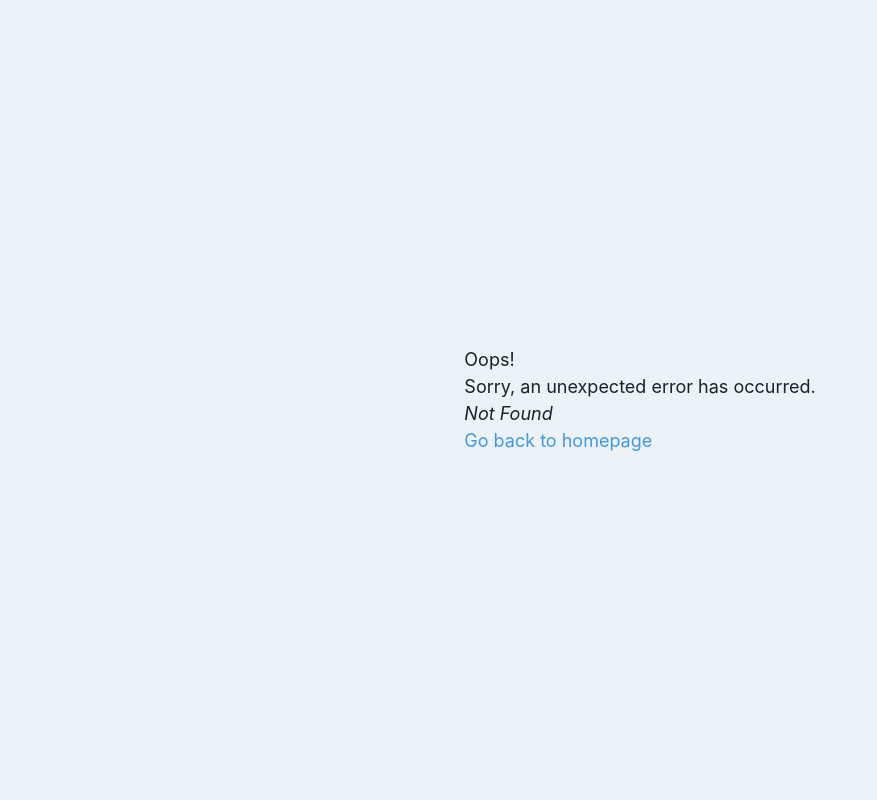
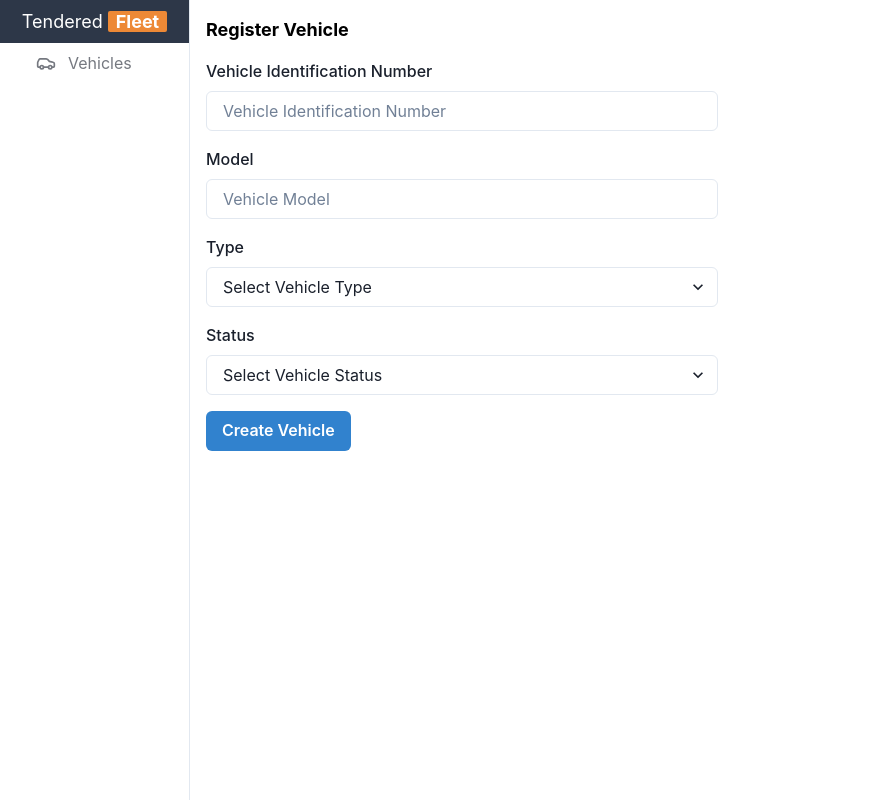
Before and after one commit to jskod/fleet-frontend, a React (Vite) app: page /vehicle/register in a window 1280 px wide. Before the commit this address had no page. Shown: the whole page, without its empty margins (0-877 px from the left). Built offline with nearby package versions, Linux system fonts and the light colour scheme.

Commit message:
add vehicle registration page

```diff
--- a/package.json
+++ b/package.json
@@ -13,13 +13,16 @@
     "@chakra-ui/react": "^2.8.2",
     "@emotion/react": "^11.13.0",
     "@emotion/styled": "^11.13.0",
+    "@hookform/resolvers": "^3.9.0",
     "@tanstack/react-query": "^5.51.21",
     "axios": "^1.7.3",
     "framer-motion": "^11.3.21",
     "lucide-react": "^0.424.0",
     "react": "^18.3.1",
     "react-dom": "^18.3.1",
-    "react-router-dom": "^6.26.0"
+    "react-hook-form": "^7.52.2",
+    "react-router-dom": "^6.26.0",
+    "zod": "^3.23.8"
   },
   "devDependencies": {
     "@types/react": "^18.3.3",
--- /dev/null
+++ b/src/hooks/mutations/useRegisterVehicle.ts
@@ -0,0 +1,22 @@
+import { useMutation, UseMutationOptions } from "@tanstack/react-query";
+import { Vehicle } from "../../types";
+import { AxiosError, AxiosResponse } from "axios";
+import axiosInstance from "../../clients/axios.ts";
+
+type RegisterVehicleMutation = Omit<Vehicle, "createdAt" | "_id">;
+
+type RegisterVehicleOptions = UseMutationOptions<
+  AxiosResponse<Vehicle>,
+  AxiosError,
+  RegisterVehicleMutation
+>;
+
+export const useRegisterVehicle = (options?: RegisterVehicleOptions) => {
+  return useMutation({
+    mutationKey: ["registerVehicle"],
+    mutationFn: (data: RegisterVehicleMutation) => {
+      return axiosInstance.post<Vehicle>("/api/v1/vehicle", data);
+    },
+    ...options,
+  });
+};
--- /dev/null
+++ b/src/pages/vehicles/RegisterVehicle.tsx
@@ -0,0 +1,141 @@
+import {
+  Box,
+  Button,
+  Flex,
+  FormControl,
+  FormErrorMessage,
+  FormLabel,
+  Input,
+  Select,
+  Stack,
+  Text,
+} from "@chakra-ui/react";
+import { z } from "zod";
+import { SubmitHandler, useForm } from "react-hook-form";
+import { zodResolver } from "@hookform/resolvers/zod";
+import PageTitle from "../../components/PageTitle.tsx";
+import { useRegisterVehicle } from "../../hooks/mutations/useRegisterVehicle.ts";
+import { useEffect, useState } from "react";
+import { useNavigate } from "react-router-dom";
+import { parseAxiosError } from "../../utils/parseAxiosError.ts";
+
+const schema = z.object({
+  vin: z.string().min(1, "vin is required"),
+  model: z.string().min(1, "model is required"),
+  type: z.string().min(1, "type is required"),
+  status: z.string().min(1, "status is required"),
+});
+
+type RegisterVehicleFormData = z.infer<typeof schema>;
+
+export default function RegisterVehicle() {
+  const navigate = useNavigate();
+  const {
+    handleSubmit,
+    register,
+    formState: { errors },
+  } = useForm<RegisterVehicleFormData>({
+    resolver: zodResolver(schema),
+  });
+
+  const [error, setError] = useState("");
+
+  const {
+    mutate: registerVehicle,
+    data,
+    isPending,
+  } = useRegisterVehicle({
+    onSuccess: () => {
+      navigate("/", { replace: true });
+    },
+    onError: (error) => {
+      setError(parseAxiosError(error));
+    },
+  });
+
+  const onSubmit: SubmitHandler<RegisterVehicleFormData> = (data) => {
+    registerVehicle(data);
+  };
+
+  useEffect(() => {
+    console.log("the data", data);
+  }, [data, error]);
+
+  return (
+    <Box p={4}>
+      <PageTitle mb={4}>Register Vehicle</PageTitle>
+
+      <Box maxW={"lg"}>
+        <form
+          onSubmit={handleSubmit(onSubmit)}
+          onFocus={() => {
+            setError("");
+          }}
+        >
+          <Stack gap={4}>
+            <FormControl isInvalid={!!errors.vin}>
+              <FormLabel htmlFor={"vin"}>
+                Vehicle Identification Number
+              </FormLabel>
+              <Input
+                {...register("vin")}
+                placeholder={"Vehicle Identification Number"}
+              />
+              <FormErrorMessage>
+                {errors.vin?.message as string}
+              </FormErrorMessage>
+            </FormControl>
+
+            <FormControl isInvalid={!!errors.model}>
+              <FormLabel htmlFor={"model"}>Model</FormLabel>
+              <Input {...register("model")} placeholder={"Vehicle Model"} />
+              <FormErrorMessage>
+                {errors.model?.message as string}
+              </FormErrorMessage>
+            </FormControl>
+
+            <FormControl isInvalid={!!errors.type}>
+              <FormLabel htmlFor={"type"}>Type</FormLabel>
+              <Select {...register("type")} placeholder={"Select Vehicle Type"}>
+                <option value="excavator">Excavator</option>
+                <option value="bulldozer">Bulldozer</option>
+                <option value="dumptruck">Dumptruck</option>
+                <option value="crane">Crane</option>
+                <option value="concretemixer">Concretemixer</option>
+              </Select>
+              <FormErrorMessage>
+                {errors.type?.message as string}
+              </FormErrorMessage>
+            </FormControl>
+
+            <FormControl isInvalid={!!errors.status}>
+              <FormLabel htmlFor={"status"}>Status</FormLabel>
+              <Select
+                {...register("status")}
+                placeholder={"Select Vehicle Status"}
+              >
+                <option value={"active"}>Active</option>
+                <option value={"maintenance"}>Maintenance</option>
+              </Select>
+              <FormErrorMessage>
+                {errors.status?.message as string}
+              </FormErrorMessage>
+            </FormControl>
+
+            {error ? <Text color={"red.500"}>{error}</Text> : null}
+
+            <Flex>
+              <Button
+                isDisabled={isPending}
+                type={"submit"}
+                colorScheme={"blue"}
+              >
+                Create Vehicle
+              </Button>
+            </Flex>
+          </Stack>
+        </form>
+      </Box>
+    </Box>
+  );
+}
--- a/src/pages/vehicles/VehicleList.tsx
+++ b/src/pages/vehicles/VehicleList.tsx
@@ -11,7 +11,7 @@ import {
   Thead,
   Tr,
 } from "@chakra-ui/react";
-import { EditIcon } from "lucide-react";
+import { EyeIcon } from "lucide-react";
 import { Vehicle } from "../../types";
 
 type VehicleListProps = {
@@ -52,7 +52,7 @@ export default function VehicleList({ vehicles }: VehicleListProps) {
               <Td>{new Date(vehicle.createdAt).toDateString()}</Td>
               <Td>
                 <IconButton size={"xs"} aria-label={"Edit project"}>
-                  <Icon as={EditIcon} />
+                  <Icon as={EyeIcon} />
                 </IconButton>
               </Td>
             </Tr>
--- a/src/pages/vehicles/index.tsx
+++ b/src/pages/vehicles/index.tsx
@@ -1,9 +1,12 @@
 import React from "react";
-import { Box } from "@chakra-ui/react";
+import { Box, Button, Flex, HStack, Icon, Text } from "@chakra-ui/react";
 import PageTitle from "../../components/PageTitle.tsx";
 import { useFetchVehicles } from "../../hooks/queries/useFetchVehicles.ts";
 import VehicleList from "./VehicleList.tsx";
 import Loading from "../../components/Loading.tsx";
+import { routes } from "../../router.tsx";
+import { NavLink } from "react-router-dom";
+import { PlusIcon } from "lucide-react";
 
 export default function Vehicles(): React.ReactElement {
   const { data, isLoading } = useFetchVehicles();
@@ -12,6 +15,17 @@ export default function Vehicles(): React.ReactElement {
     <Box p={4}>
       <PageTitle mb={4}>Vehicles</PageTitle>
 
+      <Flex mb={4} justifyContent="flex-end">
+        <NavLink to={routes.RegisterVehicle}>
+          <Button size={"sm"}>
+            <HStack>
+              <Icon as={PlusIcon} />
+              <Text>Register new vehicle</Text>
+            </HStack>
+          </Button>
+        </NavLink>
+      </Flex>
+
       {isLoading ? <Loading /> : <VehicleList vehicles={data?.data ?? []} />}
     </Box>
   );
--- a/src/router.tsx
+++ b/src/router.tsx
@@ -2,6 +2,11 @@ import { createBrowserRouter } from "react-router-dom";
 import ErrorPage from "./pages/ErrorPage.tsx";
 import { Layout } from "./components/Layout.tsx";
 import Vehicles from "./pages/vehicles";
+import RegisterVehicle from "./pages/vehicles/RegisterVehicle.tsx";
+
+export const routes = {
+  RegisterVehicle: "/vehicle/register",
+};
 
 export const router = createBrowserRouter([
   {
@@ -14,6 +19,11 @@ export const router = createBrowserRouter([
         element: <Vehicles />,
         errorElement: <ErrorPage />,
       },
+      {
+        path: routes.RegisterVehicle,
+        element: <RegisterVehicle />,
+        errorElement: <ErrorPage />,
+      },
     ],
   },
 ]);
--- /dev/null
+++ b/src/utils/parseAxiosError.ts
@@ -0,0 +1,9 @@
+import { AxiosError } from "axios";
+
+export const parseAxiosError = (error: AxiosError | any) => {
+  if (error instanceof AxiosError) {
+    return (error?.response?.data as any)?.message || error.message;
+  }
+
+  return error?.message;
+};
```
Also changed, not shown: 1 other file (tests, documents, lock files or other folders).
